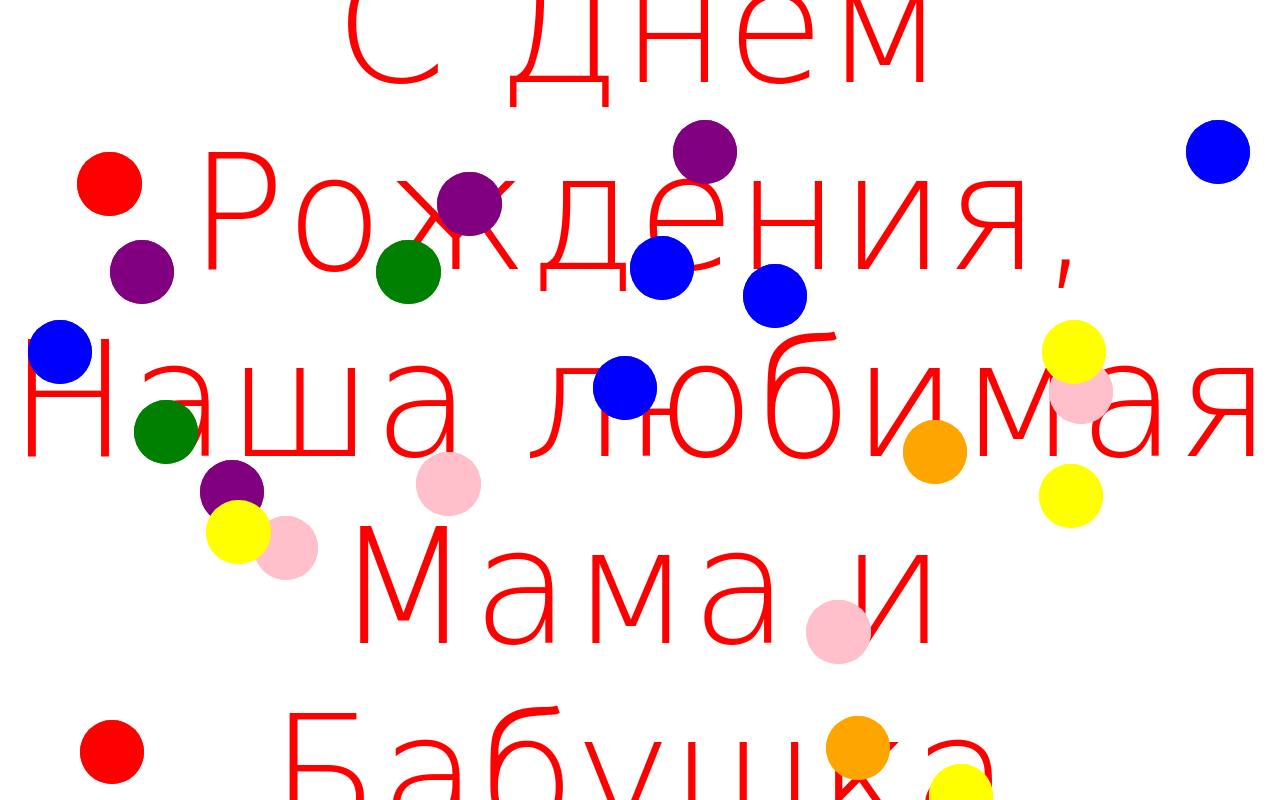
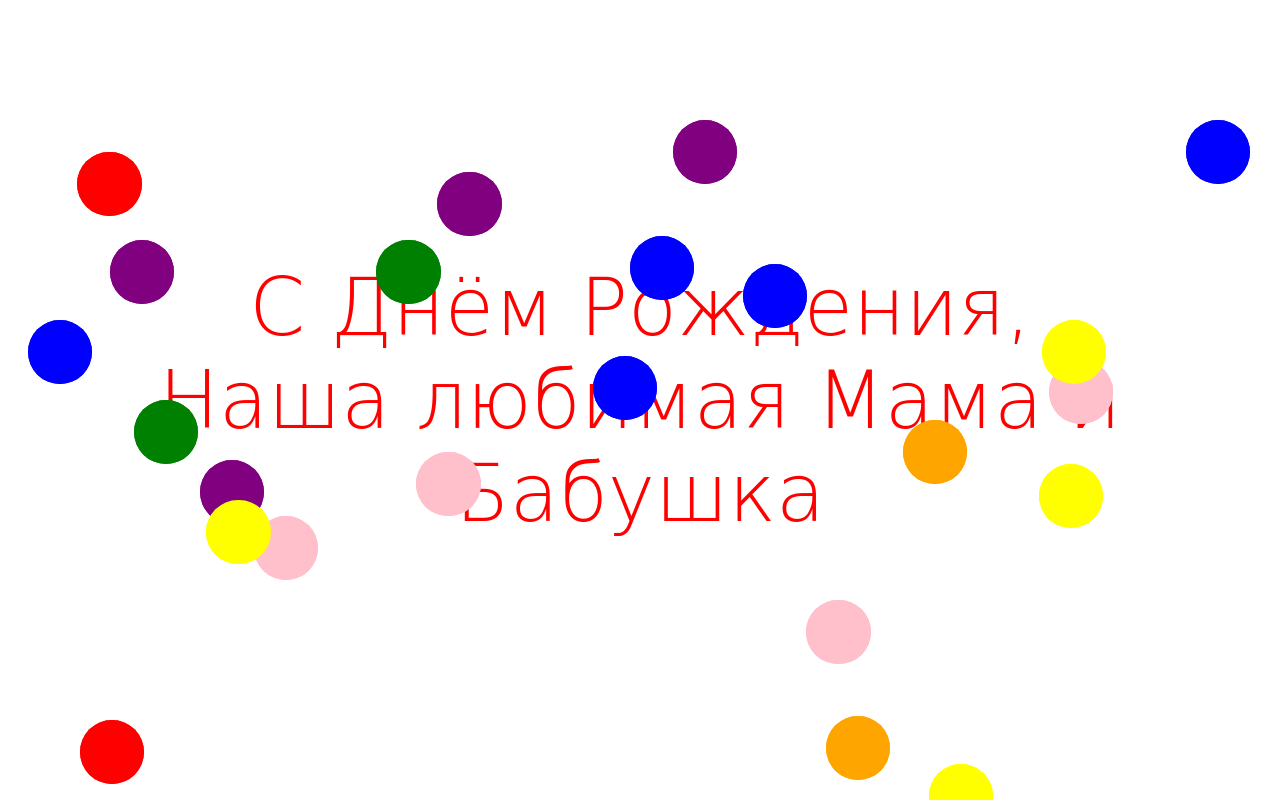
Before and after one commit to ArseniyC2007/ArseniyC2007.github.io, a plain HTML site: page index.html in a window 1280 px wide. Drawn offline with Linux system fonts and the light colour scheme; a web font is replaced by a local one.

Commit message:
Update main.css

```diff
--- a/main.css
+++ b/main.css
@@ -9,7 +9,7 @@
 h1 {
   display: flex;
   font-family: "Comforter Brush", cursive;
-  font-size: 20vh;
+  font-size: 10vh;
   width: 100vw;
   color: red;
   justify-content: center;
```
